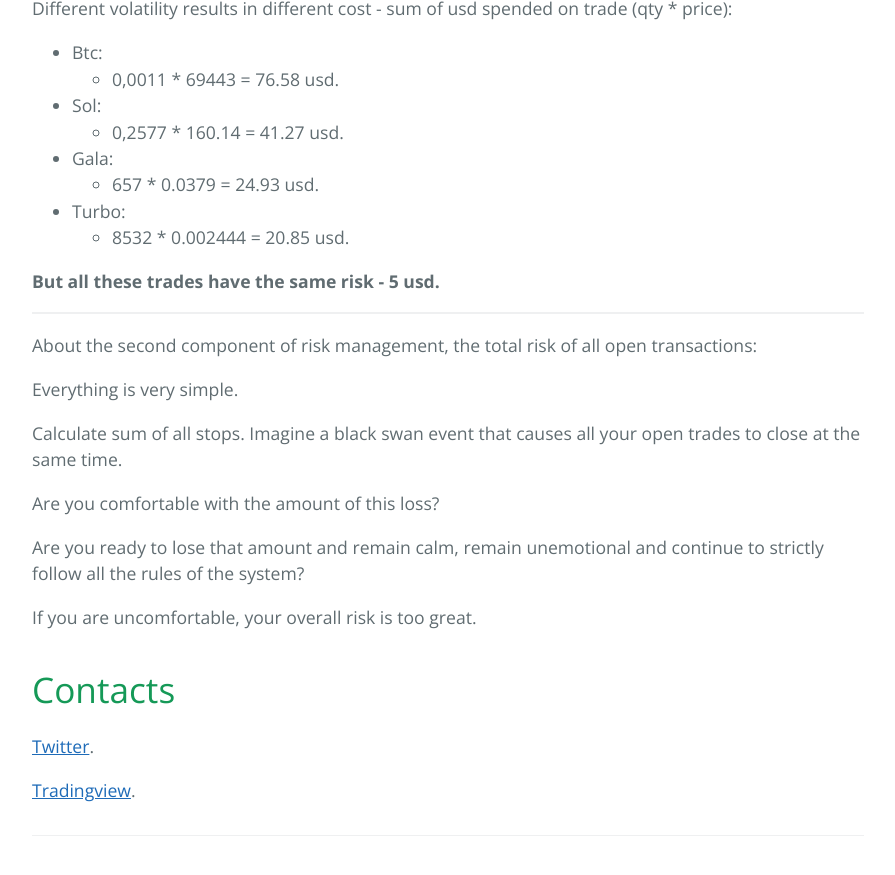
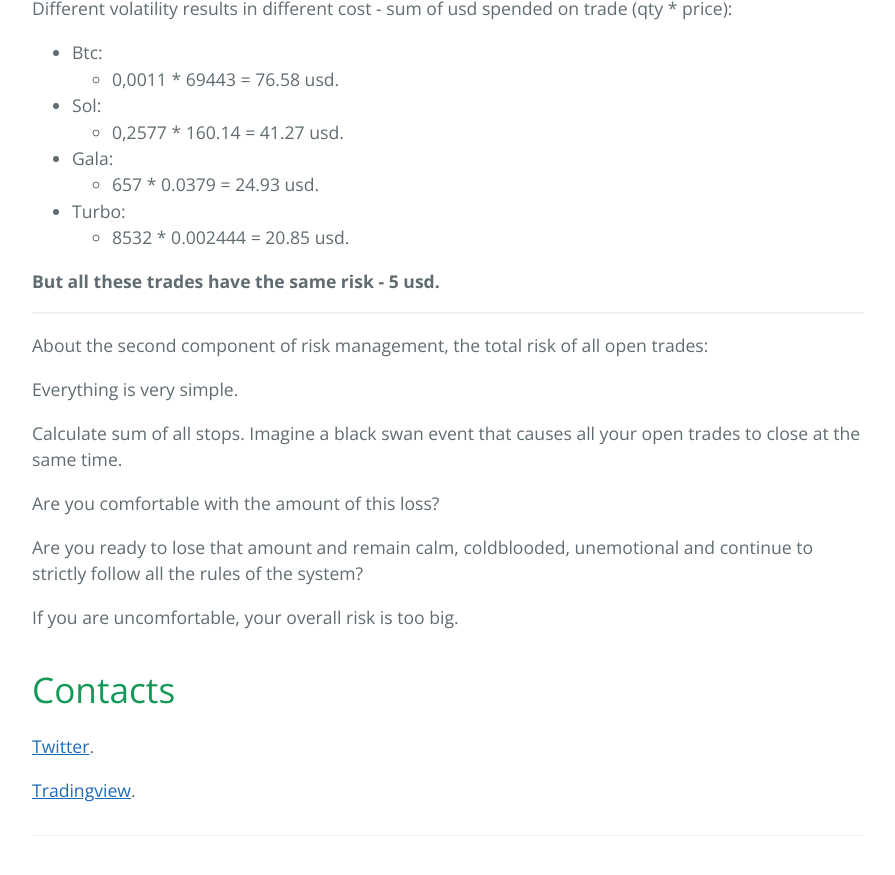
Before and after one commit to sergeyen7/sergeyen7.github.io, a Jekyll site: the page built from index.md, in a window 1280 px wide and 900 px high, scrolled down 13296 px. Shown: the top 875 px of the window, without its empty margins (192-1087 px from the left). Built offline with Jekyll 4.4.1, drawn with Linux system fonts in a browser that asks for light colours; nearby versions of some CDN libraries.

Commit message:
Update index.md

```diff
--- a/index.md
+++ b/index.md
@@ -391,7 +391,7 @@ Different volatility results in different cost - sum of usd spended on trade (qt
 
 * * *
 
-About the second component of risk management, the total risk of all open transactions:
+About the second component of risk management, the total risk of all open trades:
 
 Everything is very simple.
 
@@ -399,9 +399,9 @@ Calculate sum of all stops. Imagine a black swan event that causes all your open
 
 Are you comfortable with the amount of this loss?
 
-Are you ready to lose that amount and remain calm, remain unemotional and continue to strictly follow all the rules of the system?
+Are you ready to lose that amount and remain calm, coldblooded, unemotional and continue to strictly follow all the rules of the system?
 
-If you are uncomfortable, your overall risk is too great.
+If you are uncomfortable, your overall risk is too big.
 
 # Contacts
 
```
